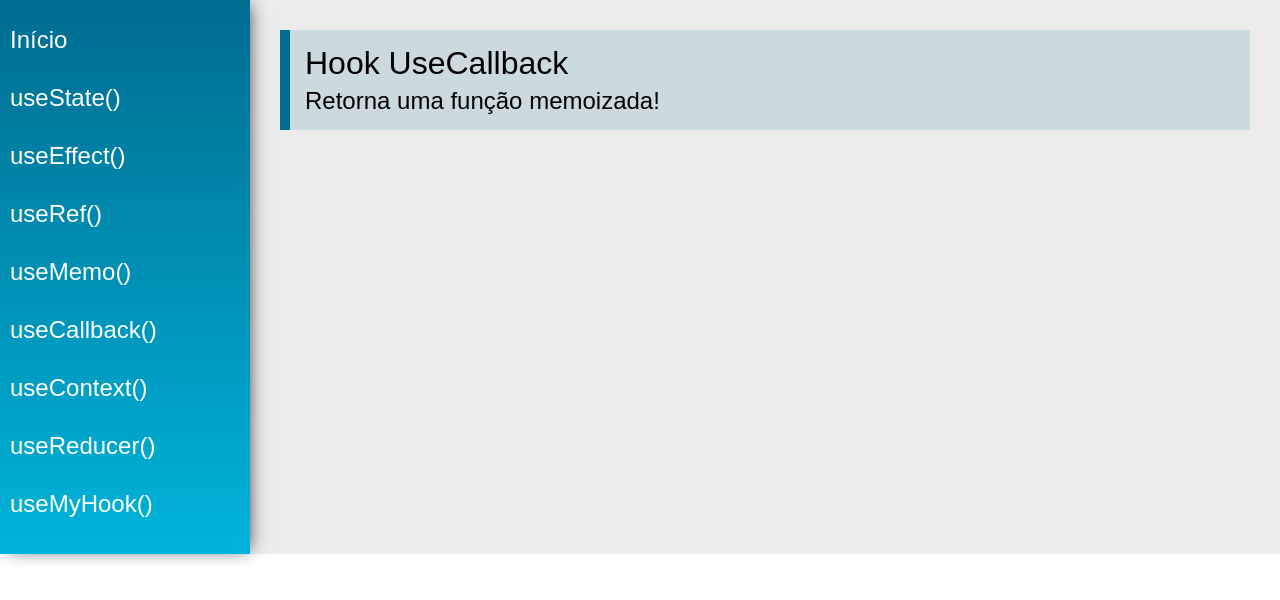
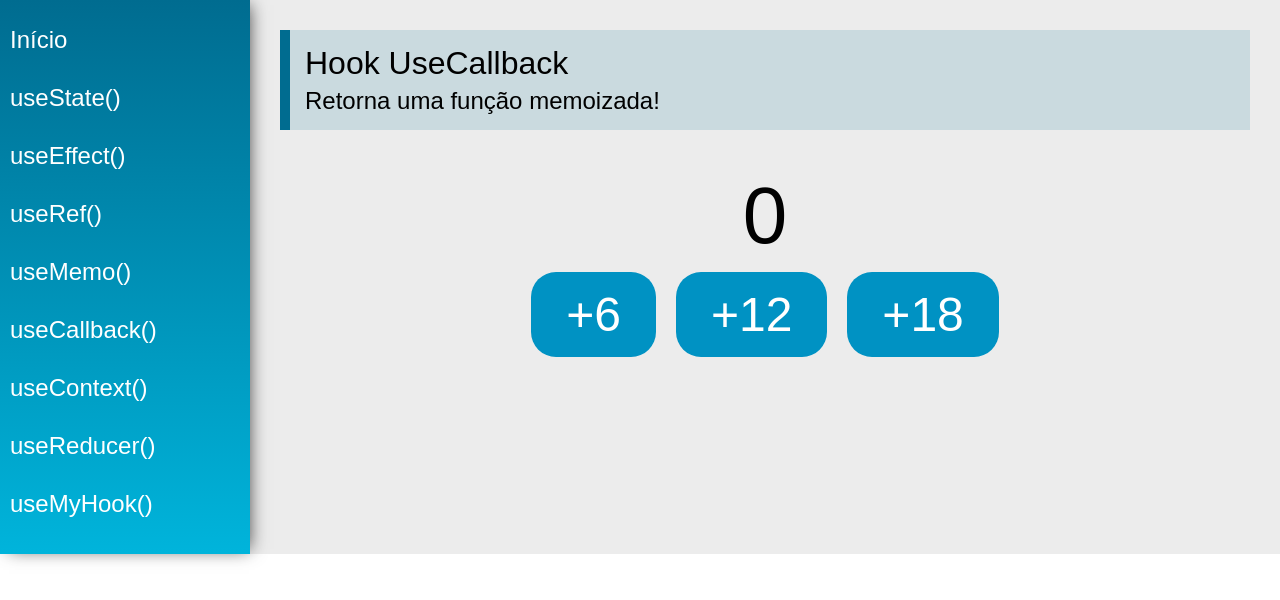
Before and after one commit to Roger-Franco/Hooks, a React (Create React App) app: page /useCallback in a window 1280 px wide. Shown: the top 600 px of the page. Built offline with nearby package versions, Linux system fonts and the light colour scheme.

Commit message:
useCallback()

```diff
--- /dev/null
+++ b/src/views/examples/UseCallBackButtons.jsx
@@ -0,0 +1,20 @@
+import React from "react";
+
+const UseCallBackButtons = (props) => {
+  console.log('render...');
+  return (
+    <div>
+      <button className="btn" onClick={() => props.inc(6)}>
+        +6
+      </button>
+      <button className="btn" onClick={() => props.inc(12)}>
+        +12
+      </button>
+      <button className="btn" onClick={() => props.inc(18)}>
+        +18
+      </button>
+    </div>
+  );
+};
+
+export default React.memo(UseCallBackButtons);
--- a/src/views/examples/UseCallback.jsx
+++ b/src/views/examples/UseCallback.jsx
@@ -1,13 +1,25 @@
-import React from 'react'
+import React, {useCallback, useState} from 'react'
 import PageTitle from '../../components/layout/PageTitle'
+import UseCallBackButtons from './UseCallBackButtons'
 
 const UseCallback = (props) => {
+  const [count, setCount] = useState(0)
+
+  const inc = useCallback(function (delta) {
+    setCount(curr => curr + delta)
+  }, [setCount])
+
+
     return (
         <div className="UseCallback">
             <PageTitle
                 title="Hook UseCallback"
                 subtitle="Retorna uma função memoizada!"
             />
+            <div className="center">
+              <span className="text">{count}</span>
+              <UseCallBackButtons inc={inc} />
+            </div>
         </div>
     )
 }
```
